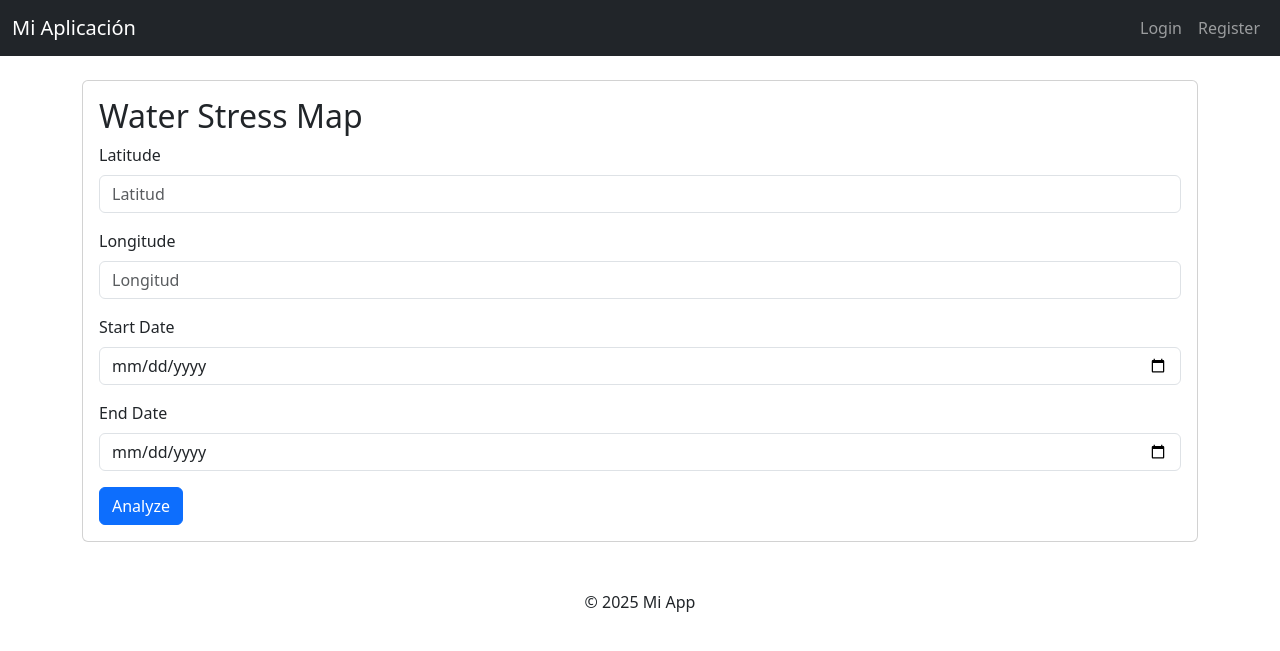
After one commit to ValennPK/PersonalProject, a Flask app: template app/templates/ai/water-stress.html in a window 1280 px wide. The commit adds this page. Shown: the top 651 px of the page. Run offline with Flask 3, Linux system fonts and the light colour scheme; the template is opened without the code that fills it: values that come from a table or form of the project are taken from there, others are empty; some libraries are stand-ins or nearby versions.

Commit message:
fetch Water-stress information from end-points

```diff
--- a/app/ai/forms.py
+++ b/app/ai/forms.py
@@ -1,7 +1,7 @@
 from flask_wtf import FlaskForm
-from wtforms import SubmitField, IntegerField, FileField
+from wtforms import SubmitField, IntegerField, FileField, FloatField, DateField
 from flask_wtf.file import FileAllowed
-from wtforms.validators import DataRequired, length, Regexp
+from wtforms.validators import DataRequired
 
 class LogisticPredictionForm(FlaskForm):
     age = IntegerField('Age', validators=[DataRequired()])
@@ -15,3 +15,10 @@ class CatVsDogPredictionForm(FlaskForm):
         FileAllowed(['jpg', 'jpeg', 'png'], 'Images only!'),
     ])
     submit = SubmitField('Predict')
+
+class WaterStressForm(FlaskForm):
+    latitude = FloatField('Latitude', validators=[DataRequired()])
+    longitude = FloatField('Longitude', validators=[DataRequired()])
+    start_date = DateField('Start Date', format='%Y-%m-%d', validators=[DataRequired()])
+    end_date = DateField('End Date', format='%Y-%m-%d', validators=[DataRequired()])
+    submit = SubmitField('Analyze')
--- a/app/templates/ai/menu.html
+++ b/app/templates/ai/menu.html
@@ -15,7 +15,7 @@
                 <a href="{{ url_for('ai.predict_cat_vs_dog') }}" class="btn btn-outline-primary w-100">Predict Cat vs Dog</a>
             </li>
             <li class="list-group-item">
-                <a href="{{ url_for('main.index') }}" class="btn btn-outline-secondary w-100">NDVI AI</a>
+                <a href="{{ url_for('ai.water_stress') }}" class="btn btn-outline-secondary w-100">NDVI AI</a>
             </li>
         </ul>
     </div>
--- /dev/null
+++ b/app/templates/ai/water-stress.html
@@ -0,0 +1,58 @@
+{% extends "base.html" %}
+
+{% block title %}Water Stress Map{% endblock %}
+
+{% block content %}
+<div class="card">
+    <div class="card-body">
+        <h2 class="card-title">Water Stress Map</h2>
+        <form method="post" action="{{ url_for('ai.water_stress') }}">
+            {{ form.hidden_tag() }}
+            <div class="mb-3">
+                {{ form.latitude.label(class="form-label") }}
+                {{ form.latitude(class="form-control", placeholder="Latitud") }}
+            </div>
+            <div class="mb-3">
+                {{ form.longitude.label(class="form-label") }}
+                {{ form.longitude(class="form-control", placeholder="Longitud") }}
+            </div>
+            <div class="mb-3">
+                {{ form.start_date.label(class="form-label") }}
+                {{ form.start_date(class="form-control", type="date") }}
+            </div>
+            <div class="mb-3">
+                {{ form.end_date.label(class="form-label") }}
+                {{ form.end_date(class="form-control", type="date") }}
+            </div>
+            <button type="submit" class="btn btn-primary">{{ form.submit.label.text }}</button>
+        </form>
+        {% if result %}
+        <div class="mt-4 alert alert-info">
+            <h3>Resultado:</h3>
+            <p><strong>latitude:</strong> {{ result.latitude }}</p>
+            <p><strong>longitude:</strong> {{ result.longitude }}</p>
+            <p><strong>start_date:</strong> {{ result.start_date }}</p>
+            <p><strong>end_date:</strong> {{ result.end_date }}</p>
+        </div>
+        {% endif %}
+        {% if NASA_data %}
+        <div class="mt-4">
+            <h3>NASA Data:</h3>
+            <p>{{ NASA_data }}<p>
+        </div>
+        {% endif %}
+        {% if NASA_data_ET0 %}
+        <div class="mt-4">
+            <h3>NDVI Data with ET0:</h3>
+            <p>{{ NASA_data_ET0 }}<p>
+        </div>
+        {% endif %}
+        {% if NDVI_image %}
+        <div class="mt-4">
+            <h3>NDVI Image:</h3>
+            <img src="{{ NDVI_image }}" alt="NDVI Image" class="img-fluid"/>
+        </div>
+        {% endif %}
+    </div>
+</div>
+{% endblock %}
```
Also changed, not shown: app/ai/routes.py (+47 -7 lines), app/ai/scripts/water_stress/utilities.py (renamed from app/ai/scripts/ndvi/utilities.py, +25 -30 lines), env_example.txt (added, +22 -0 lines), app/ai/scripts/__init__.py (added), app/ai/scripts/cat_vs_dogs/__init__.py (added), app/ai/scripts/cat_vs_dogs/predict.py (renamed from app/ai/scripts/cat-vs-dogs/predict.py), app/ai/scripts/cat_vs_dogs/resize.py (renamed from app/ai/scripts/resize.py), app/ai/scripts/cat_vs_dogs/split.py (renamed from app/ai/scripts/split.py), app/ai/scripts/cat_vs_dogs/train.py (renamed from app/ai/scripts/cat-vs-dogs/train.py), app/ai/scripts/cat_vs_dogs/train_model.py (renamed from app/ai/scripts/train_model.py), app/ai/scripts/facial_recognition/__init__.py (added), app/ai/scripts/facial_recognition/facial-recognition.py (renamed from app/ai/scripts/facial-recognition/facial-recognition.py), app/ai/scripts/statistic_regression/__init__.py (added), app/ai/scripts/water_stress/__init__.py (added), 2 more files.
